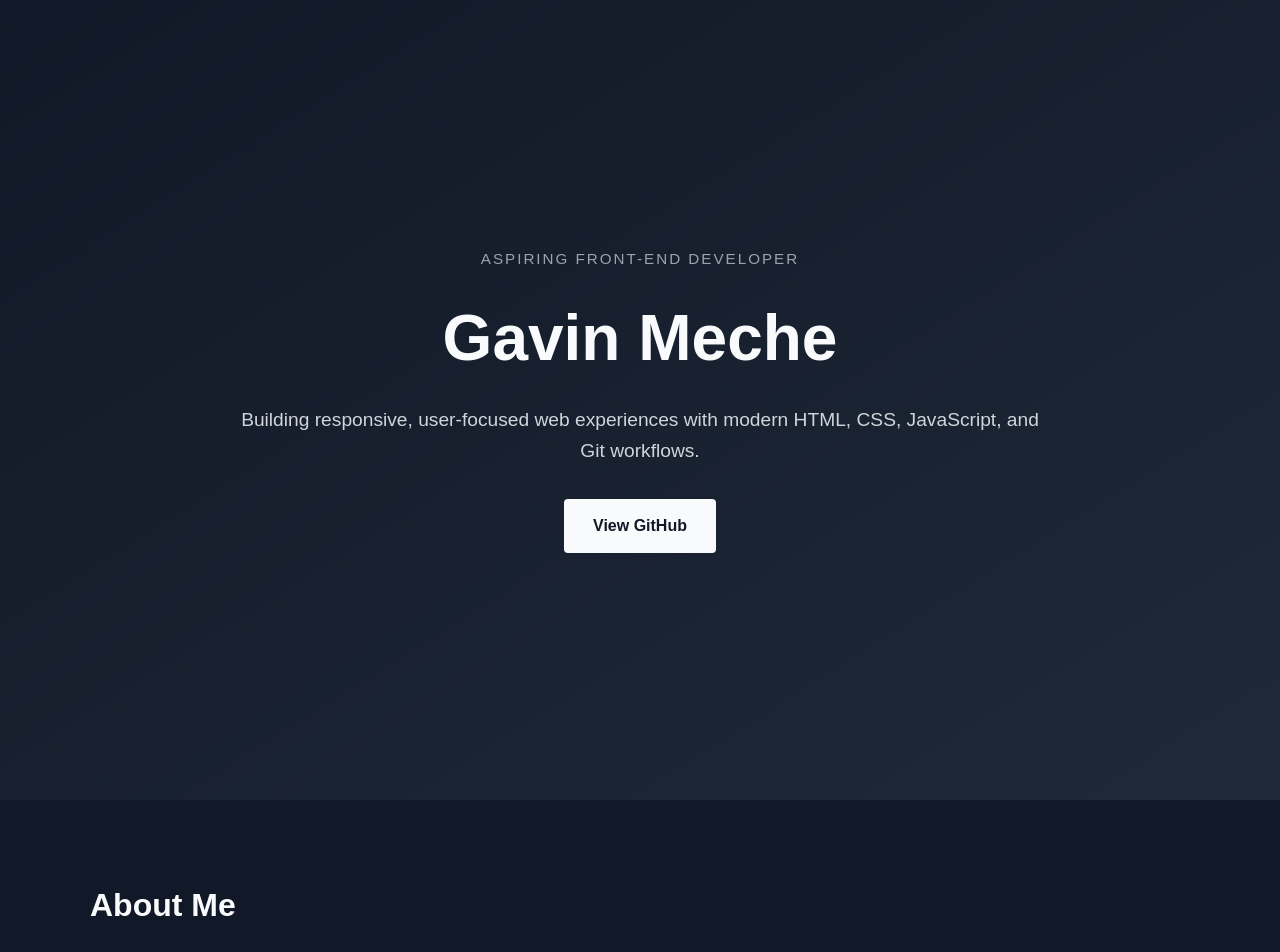
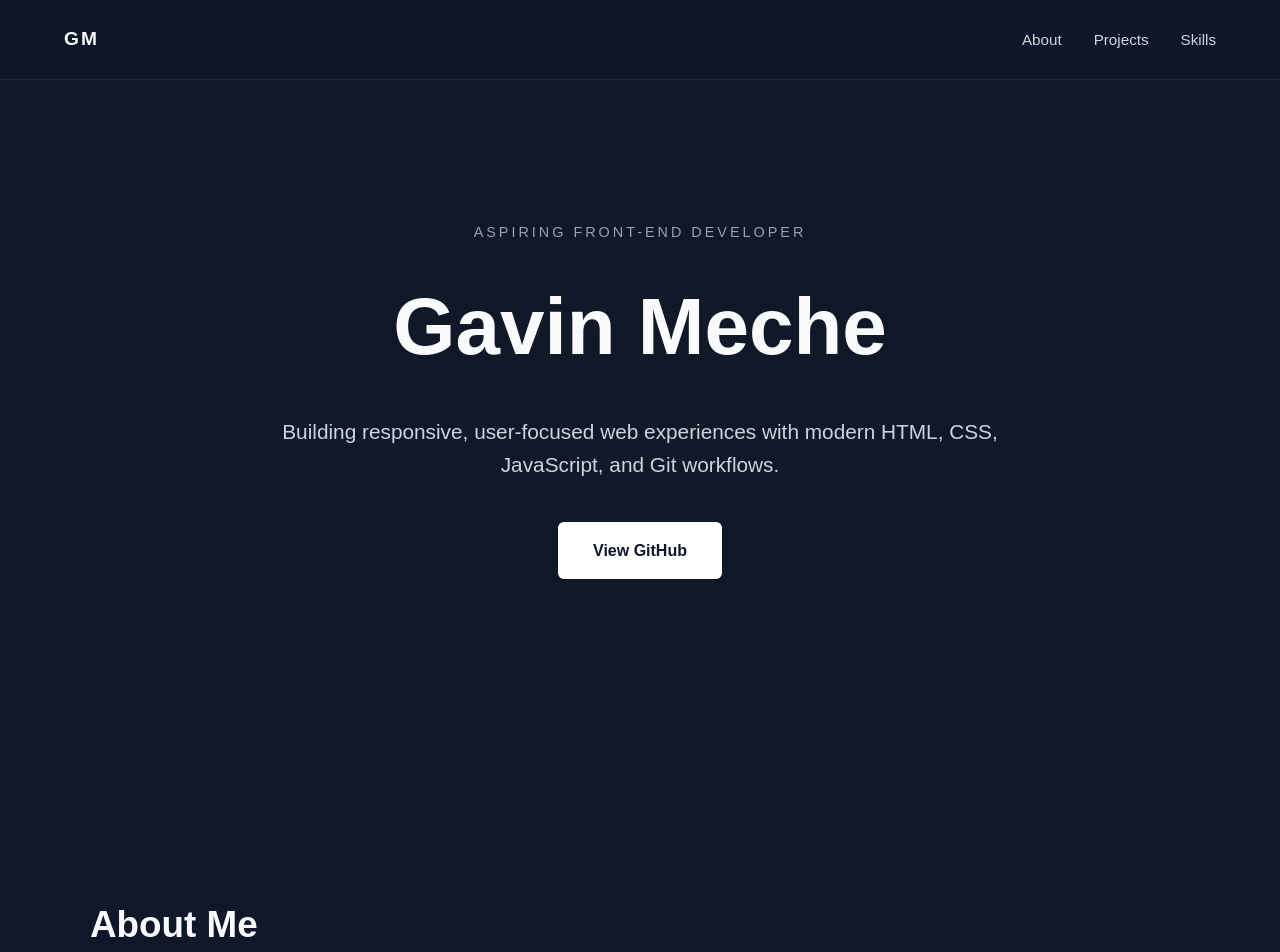
Before and after one commit to ReziCoding/developer-portfolio, a plain HTML site: page index.html in a window 1280 px wide. Shown: the top 952 px of the page. Drawn offline with Linux system fonts and the light colour scheme.

Commit message:
Make portfolio better with nav and better visuals

```diff
--- a/css/style.css
+++ b/css/style.css
@@ -4,9 +4,13 @@
     box-sizing: border-box;
 }
 
+html {
+    scroll-behavior: smooth;
+}
+
 body {
     font-family: Arial, Helvetica, sans-serif;
-    background-color: #111827;
+    background: linear-gradient(to right, #0f172a, #111827, #0f172a);
     color: #f9fafb;
     line-height: 1.6;
 }
@@ -15,56 +19,96 @@ main {
     width: 100%;
 }
 
+.navbar {
+    width: 100%;
+    padding: 1.5rem 4rem;
+    display: flex;
+    justify-content: space-between;
+    align-items: center;
+    position: fixed;
+    top: 0;
+    background-color: rgba(15, 23, 42, 0.85);
+    backdrop-filter: blur(8px);
+    border-bottom: 1px solid #1f2937;
+}
+
+.nav-logo {
+    font-size: 1.2rem;
+    font-weight: bold;
+    letter-spacing: 2px;
+}
+
+.nav-links {
+    list-style: none;
+    display: flex;
+    gap: 2rem;
+}
+
+.nav-links a {
+    text-decoration: none;
+    color: #d1d5db;
+    font-size: 0.95rem;
+    transition: 0.3s ease;
+}
+
+.nav-links a:hover {
+    color: #ffffff;
+}
+
 .hero {
     min-height: 100vh;
     display: flex;
     align-items: center;
     justify-content: center;
     padding: 4rem 2rem;
-    background: linear-gradient(to bottom right, #111827, #1f2937);
 }
 
 .hero-content {
-    max-width: 800px;
+    max-width: 850px;
     text-align: center;
 }
 
 .intro-text {
-    font-size: 0.95rem;
+    font-size: 0.9rem;
     text-transform: uppercase;
-    letter-spacing: 2px;
-    color: #9ca3af;
-    margin-bottom: 1rem;
+    letter-spacing: 3px;
+    color: #94a3b8;
+    margin-bottom: 1.2rem;
 }
 
 h1 {
-    font-size: 4rem;
-    margin-bottom: 1rem;
+    font-size: 5rem;
+    margin-bottom: 1.5rem;
+    font-weight: 700;
 }
 
 .hero-description {
-    font-size: 1.2rem;
-    color: #d1d5db;
-    margin-bottom: 2rem;
+    font-size: 1.3rem;
+    color: #cbd5e1;
+    margin-bottom: 2.5rem;
+    max-width: 750px;
+    margin-left: auto;
+    margin-right: auto;
 }
 
 .primary-button {
     display: inline-block;
     text-decoration: none;
-    color: #111827;
-    background-color: #f9fafb;
-    padding: 0.9rem 1.8rem;
-    border-radius: 4px;
+    color: #0f172a;
+    background-color: #ffffff;
+    padding: 1rem 2.2rem;
+    border-radius: 6px;
     font-weight: bold;
-    transition: 0.3s ease;
+    transition: all 0.3s ease;
 }
 
 .primary-button:hover {
-    transform: translateY(-2px);
+    transform: translateY(-3px);
+    box-shadow: 0 8px 20px rgba(255,255,255,0.08);
 }
 
 section {
-    padding: 5rem 2rem;
+    padding: 6rem 2rem;
 }
 
 .section-container {
@@ -73,13 +117,14 @@ section {
 }
 
 h2 {
-    font-size: 2rem;
-    margin-bottom: 1.5rem;
+    font-size: 2.3rem;
+    margin-bottom: 2rem;
 }
 
 .about p {
-    max-width: 750px;
-    color: #d1d5db;
+    max-width: 760px;
+    color: #cbd5e1;
+    font-size: 1.05rem;
 }
 
 .project-grid {
@@ -90,22 +135,25 @@ h2 {
 }
 
 .project-card {
-    background-color: #1f2937;
-    padding: 2rem;
-    border-radius: 8px;
-    transition: 0.3s ease;
+    background-color: rgba(31, 41, 55, 0.8);
+    padding: 2.2rem;
+    border-radius: 10px;
+    border: 1px solid #374151;
+    transition: all 0.3s ease;
 }
 
 .project-card:hover {
-    transform: translateY(-5px);
+    transform: translateY(-6px);
+    border-color: #6b7280;
 }
 
 .project-card h3 {
     margin-bottom: 1rem;
+    font-size: 1.2rem;
 }
 
 .project-card p {
-    color: #d1d5db;
+    color: #cbd5e1;
 }
 
 .skills-list {
@@ -117,14 +165,15 @@ h2 {
 }
 
 .skills-list li {
-    background-color: #1f2937;
-    padding: 0.8rem 1.2rem;
-    border-radius: 4px;
+    background-color: rgba(31, 41, 55, 0.8);
+    border: 1px solid #374151;
+    padding: 0.9rem 1.3rem;
+    border-radius: 6px;
 }
 
 footer {
     text-align: center;
     padding: 2rem;
-    color: #9ca3af;
-    border-top: 1px solid #374151;
+    color: #94a3b8;
+    border-top: 1px solid #1f2937;
 }
--- a/index.html
+++ b/index.html
@@ -9,6 +9,14 @@
 </head>
 <body>
     <main>
+        <nav class="navbar">
+    <div class="nav-logo">GM</div>
+    <ul class="nav-links">
+        <li><a href="#about">About</a></li>
+        <li><a href="#projects">Projects</a></li>
+        <li><a href="#skills">Skills</a></li>
+    </ul>
+</nav>
         <header class="hero">
             <div class="hero-content">
                 <p class="intro-text">Aspiring Front-End Developer</p>
@@ -20,7 +28,7 @@
             </div>
         </header>
 
-        <section class="about">
+        <section id="about" class="about">
             <div class="section-container">
                 <h2>About Me</h2>
                 <p>
@@ -29,7 +37,7 @@
             </div>
         </section>
 
-        <section class="projects">
+        <section id="projects" class="projects">
             <div class="section-container">
                 <h2>Featured Projects</h2>
 
@@ -52,7 +60,7 @@
             </div>
         </section>
 
-        <section class="skills">
+        <section id="skills" class="skills">
             <div class="section-container">
                 <h2>Current Technologies</h2>
                 <ul class="skills-list">
```
